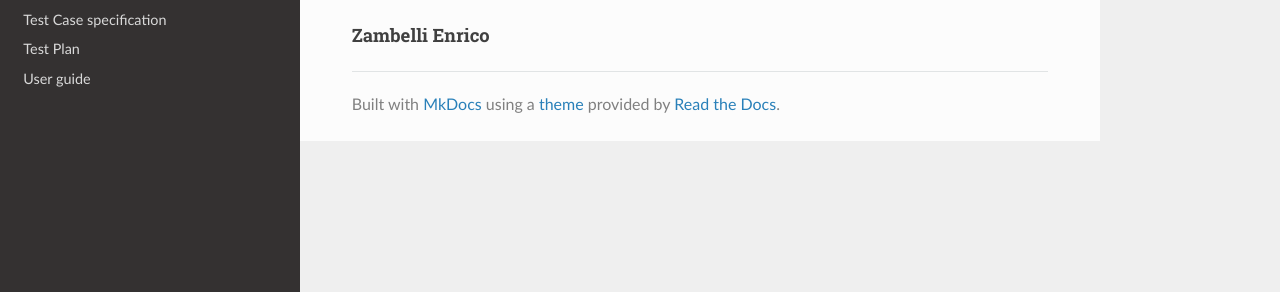
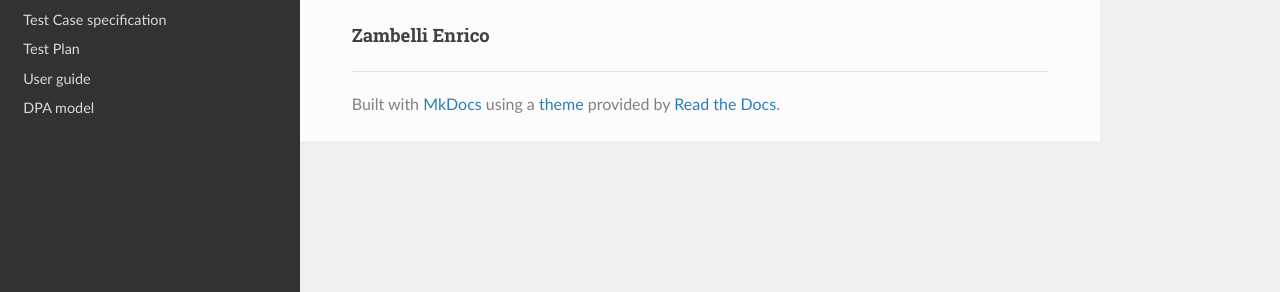
Before and after one commit to TeamPit/2020_5DI_team5_Conti, an MkDocs documentation site: the page built from docs/index.md, in a window 1280 px wide. Shown: the part 337-629 px from the top of the page. Built offline with MkDocs 1.6.1, drawn with Linux system fonts in a browser that asks for light colours; nearby versions of some CDN libraries.

Commit message:
Update mkdocs.yml

```diff
--- a/mkdocs.yml
+++ b/mkdocs.yml
@@ -11,6 +11,7 @@ nav:
     - 'Test Case specification': 'test_case_specification.md'
     - 'Test Plan': 'test_plan.md'
     - 'User guide': 'user_guide.md'
+    - 'DPA model': 'DPA Model.md'
 
 theme:
     name: readthedocs
```
